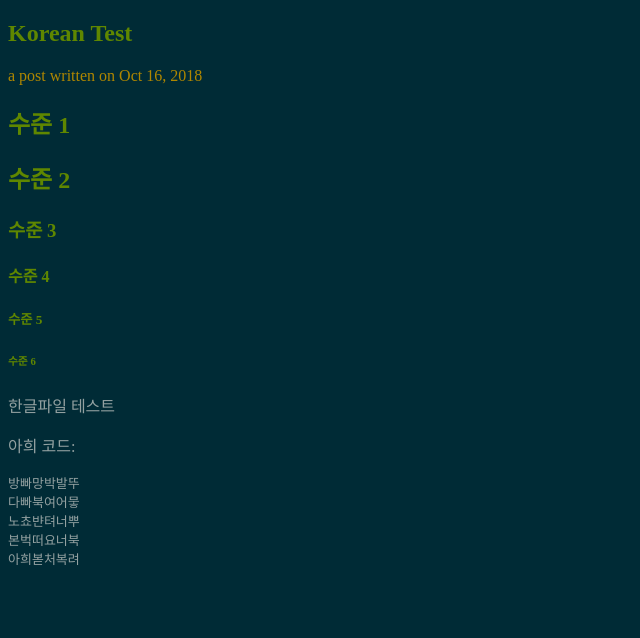
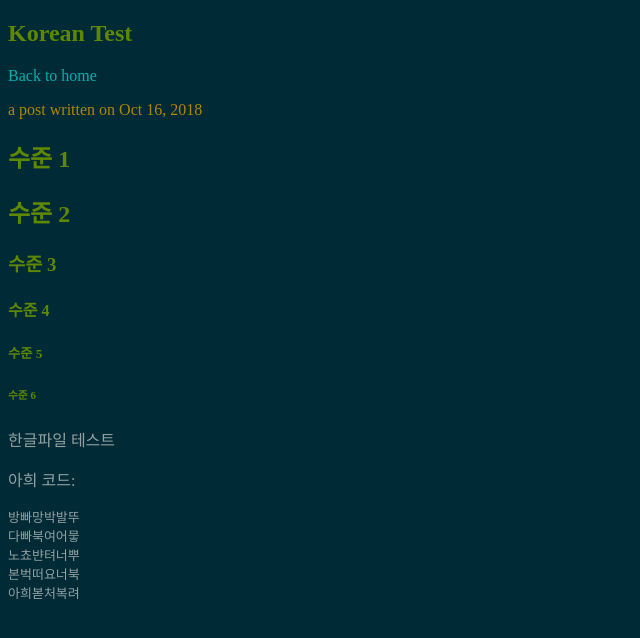
Before and after one commit to sohnryang/solarized-blog-theme, a Jekyll site: the page built from _posts/2018-10-16-Korean-Test.md, in a window 1280 px wide. Shown: the top 638 px of the page, without its empty margins (0-640 px from the left). Built offline with Jekyll 4.4.1, drawn with Linux system fonts in a browser that asks for light colours; a style sheet for code colours, icons or effects is not loaded.

Commit message:
added home link

```diff
--- a/_layouts/post.html
+++ b/_layouts/post.html
@@ -5,6 +5,7 @@ layout: default
 <article class="post h-entry" itemscope itemtype="http://schema.org/BlogPosting">
     <header class="post-header">
         <h1 class="post-title p-name" itemprop="name headline">{{ page.title | escape }}</h1>
+        <a href="{{ site.baseurl }}/" class="home-link">Back to home</a>
         <p class="post-meta">
             <time class="dt-published" datetime="{{ page.date | date_to_xmlschema }}">
                 {%- assign date_format = site.date_format | default: "%b %-d, %Y" -%}
--- a/_sass/solarized-blog-theme/_layout.scss
+++ b/_sass/solarized-blog-theme/_layout.scss
@@ -1,5 +1,10 @@
 .post-link {
     color: $solarized-blue;
+}
+
+.home-link {
+    color: $solarized-cyan;
+    font-family: Hack;
 }
 
 ul {
```
